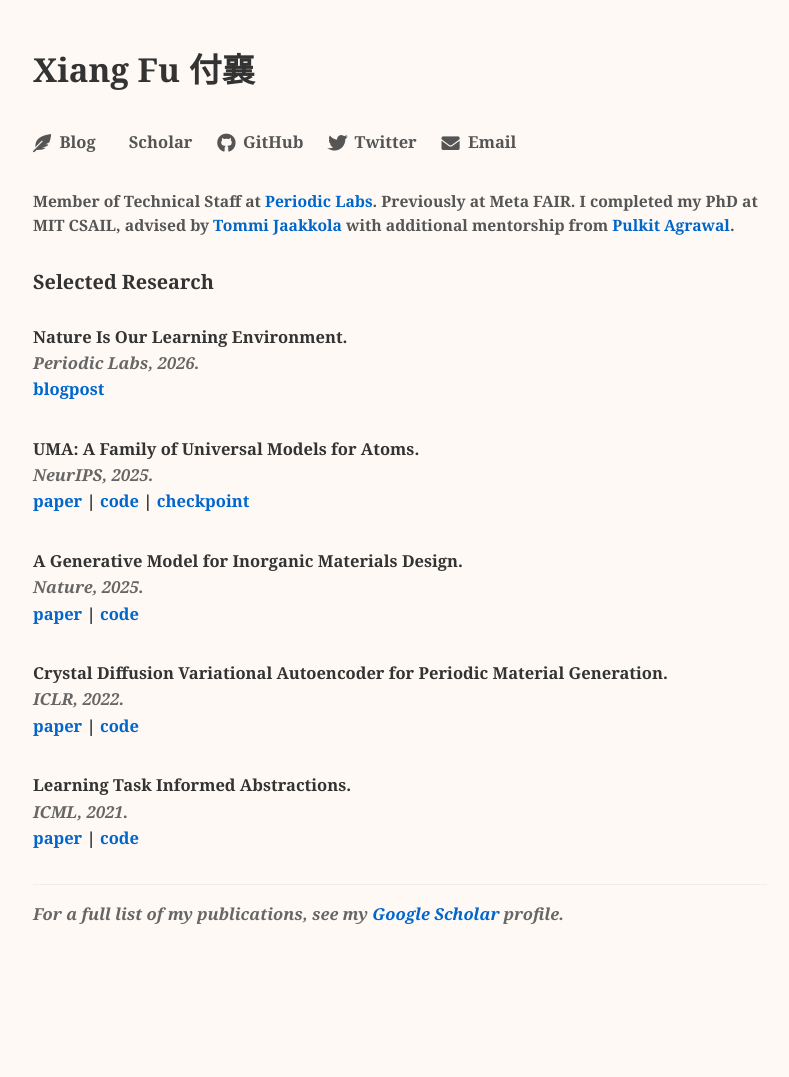
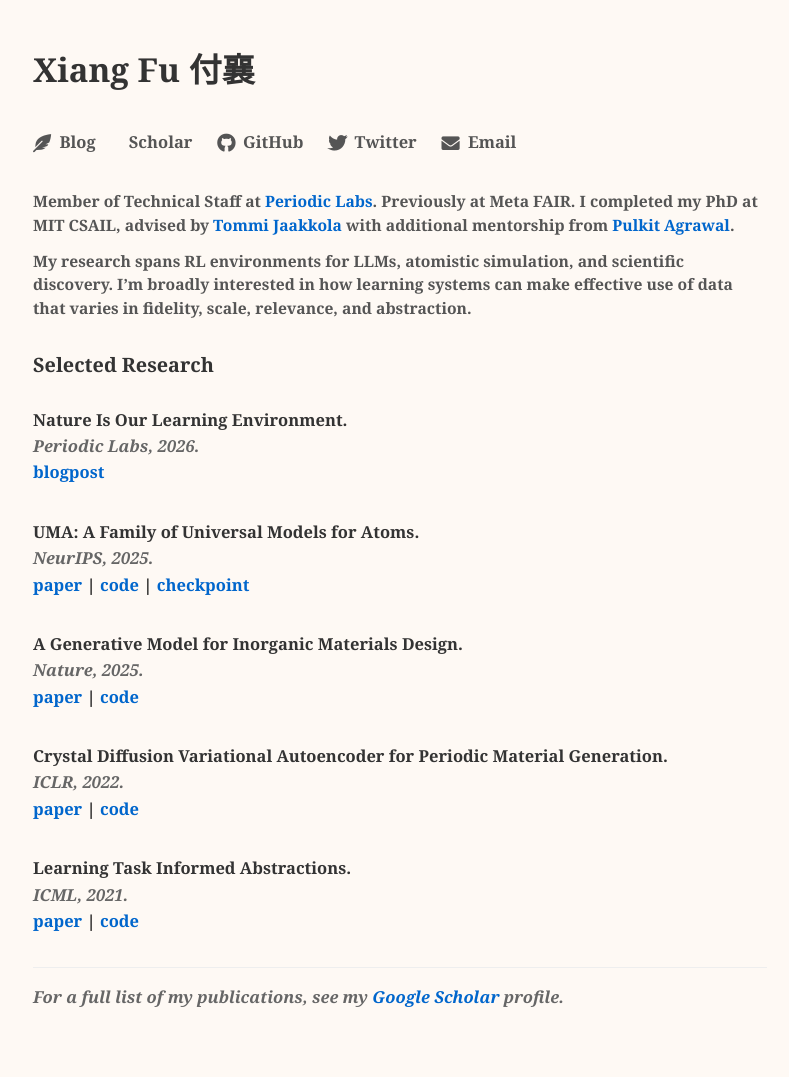
Before and after one commit to kyonofx/kyonofx.github.io, a Jekyll site: the page built from _pages/home.md, in a window 1280 px wide. Shown: the whole page, without its empty margins (240-1029 px from the left). Built offline with Jekyll 4.4.1, drawn with Linux system fonts in a browser that asks for light colours; cached includes are drawn as plain includes; some web fonts are replaced; a style sheet for code colours, icons or effects is not loaded; before the commit the page ends 994 px from its top, so only the background shows below that.

Commit message:
Add research interests as a second bio paragraph

```diff
--- a/_layouts/archive.html
+++ b/_layouts/archive.html
@@ -42,6 +42,9 @@ layout: default
             I completed my PhD at MIT CSAIL, advised by <a
               href="https://people.csail.mit.edu/tommi/tommi.html">Tommi Jaakkola</a> with additional mentorship from <a
               href="https://people.csail.mit.edu/pulkitag/">Pulkit Agrawal</a>.</p>
+          <p>My research spans RL environments for LLMs, atomistic simulation, and scientific discovery.
+            I’m broadly interested in how learning systems can make effective use of data that varies in fidelity,
+            scale, relevance, and abstraction.</p>
         </div>
       </div>
     </section>
```
